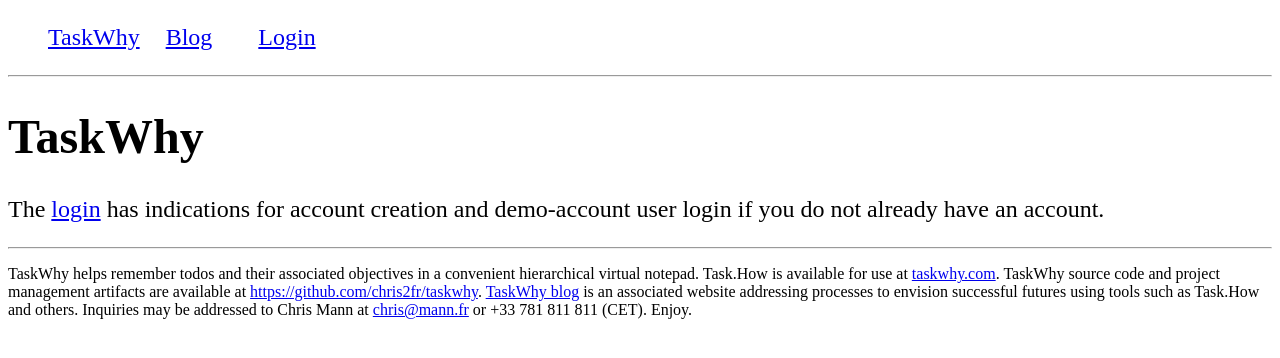
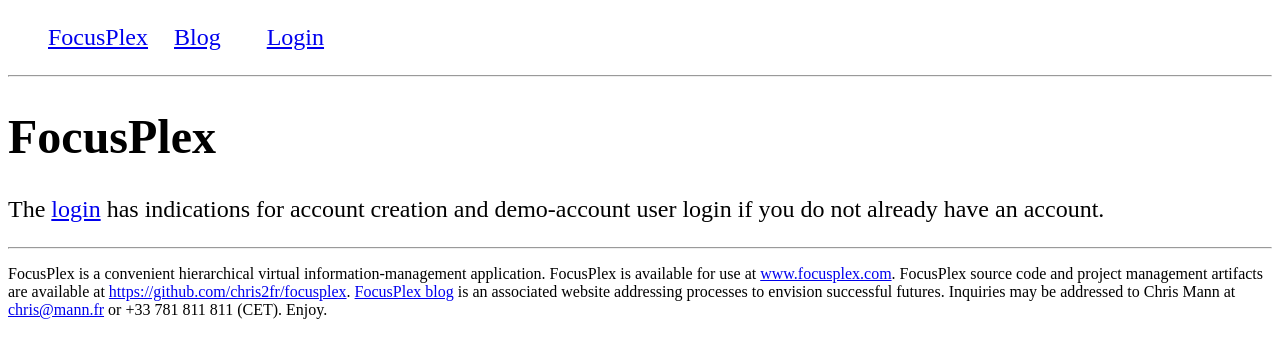
Before and after one commit to chris2fr/focusplex, a Django app: template templates/why/read.html in a window 1280 px wide. Shown: the top 358 px of the page. Run offline with Django 3.2, Linux system fonts and the light colour scheme; the template is opened without the code that fills it, so the values that code supplies are empty.

Commit message:
Namechange to Focusplex

```diff
--- a/templates/why/boilerplate.html
+++ b/templates/why/boilerplate.html
@@ -5,7 +5,7 @@
   <meta charset="utf-8">
   <link rel="stylesheet" href="{% static "why/styles.css" %}">
   <title>{% block title %}TaskWhy{% endblock %}</title>
-  <meta name="description" content="Task to do What">
+  <meta name="description" content="FocusPlex : Organize your Thoughts, Do the Right Thing, Be Yourself.">
   <meta name="viewport" content="width=device-width, initial-scale=1">
   <meta name="author" content="Chris Mann <chris@mann.fr>">
   <link rel='icon' href='{% static "why/favicon.png" %}' type='image/png'/ >
@@ -14,8 +14,8 @@
 <body>
 <div id='topmenu'>
 <ul>
-    <li><a href="/">TaskWhy</a>
-    <li><a href="https://www.tohavedone.com/">Blog</a>
+    <li><a href="/">FocusPlex</a>
+    <li><a href="https://www.focusplex.com/blog/">Blog</a>
     <li>{% if user.is_authenticated %}
         {{ user.username }}</li>
     <li><a href="/accounts/logout">Logout</a></li>
@@ -32,7 +32,7 @@
 {% block content %}Manage why you do do what you do do.{% endblock %}
 </div>
 <hr/>
-<P style="font-size:16px;">TaskWhy helps remember todos and their associated objectives in a convenient hierarchical virtual notepad. Task.How is available for use at <a href="https://taskwhy.com">taskwhy.com</a>. TaskWhy source code and project management artifacts are available at <a href="https://github.com/chris2fr/taskwhy">https://github.com/chris2fr/taskwhy</a>. <a href="https://www.tohavedone.com">TaskWhy blog</a> is an associated website addressing processes to envision successful futures using tools such as Task.How and others. Inquiries may be addressed to Chris Mann at <a href="mailto:chris@mann.fr">chris@mann.fr</a> or +33 781 811 811 (CET). Enjoy.</P>
+<P style="font-size:16px;">FocusPlex is a convenient hierarchical virtual information-management application. FocusPlex is available for use at <a href="https://www.focusplex.com">www.focusplex.com</a>. FocusPlex source code and project management artifacts are available at <a href="https://github.com/chris2fr/focusplex">https://github.com/chris2fr/focusplex</a>. <a href="https://www.focusplex.com/blog/">FocusPlex blog</a> is an associated website addressing processes to envision successful futures. Inquiries may be addressed to Chris Mann at <a href="mailto:chris@mann.fr">chris@mann.fr</a> or +33 781 811 811 (CET). Enjoy.</P>
 
 </body>
 </html>
--- a/templates/why/read.html
+++ b/templates/why/read.html
@@ -1,14 +1,14 @@
 {% extends "why/boilerplate.html" %}
 {% load tasktags %}
 
-{% block title %}TaskWhy{% endblock %}
+{% block title %}FocusPlex{% endblock %}
 
 {% block content %}
 
 {% if  user.is_authenticated %}
 
 <!-- WHAT UP -->
-Below is/are <a href="#dotasks">{{what_downs|length}} task{{what_downs|length|pluralize}}</a> to <a href="/read/{{what_now.id}}#totask"><strong>{{ what_now.action }}</strong></a><br/>
+Below is/are <a href="#dotasks">{{what_downs|length}} focus item{{what_downs|length|pluralize}}</a> to <a href="/read/{{what_now.id}}#totask"><strong>{{ what_now.action }}</strong></a><br/>
 {% if what_now.result %}
 {% for what in what_ups reversed %}
     {% if forloop.first %}so as{% else %}in order{% endif %} to <a href="/read/{{what.id}}">{{ what.action }}</a>{% if forloop.last %}.{% else %}<br/>{% endif %}
@@ -48,7 +48,7 @@ So as to {{ what_now_form.result }}, <BR/>
 
 {% else %}
 
-<H1>TaskWhy</H1>
+<H1>FocusPlex</H1>
 
 <P>The <a href="/accounts/login">login</a> has indications for account creation and demo-account user login if you do not already have an account.</P>
 
--- a/views.py
+++ b/views.py
@@ -5,8 +5,6 @@ from .forms import WhatForm
 import django.forms.widgets
 from django.contrib import auth
 from django.forms import formset_factory
-
-
 
 from django.shortcuts import redirect # For redirecting to main website on changes
 
```
